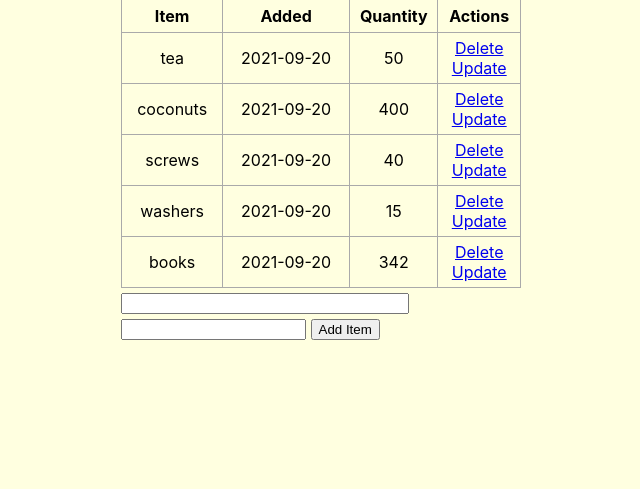
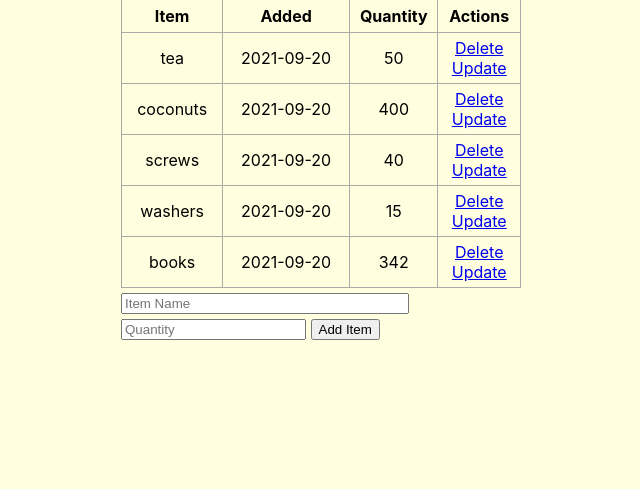
Before and after one commit to jla690/env, a Flask app: page / in a window 1280 px wide. Shown: the part 83-572 px from the top of the page, without its empty margins (319-959 px from the left). Run offline with Flask 2, Linux system fonts and the light colour scheme; data comes from the database, SQL or seed files in the repository.

Commit message:
Update index.html

```diff
--- a/templates/index.html
+++ b/templates/index.html
@@ -44,8 +44,8 @@
     </table>
     {% endif %}
     <form action="/" method="POST">
-        <input type="text" name="content" id="content">
-        <input type="number" name="quantity" id="quantity">
+        <input type="text" name="content" id="content" placeholder="Item Name">
+        <input type="number" name="quantity" id="quantity" placeholder="Quantity">
         <input type="submit" value="Add Item">
     </form>
 </div>
```
